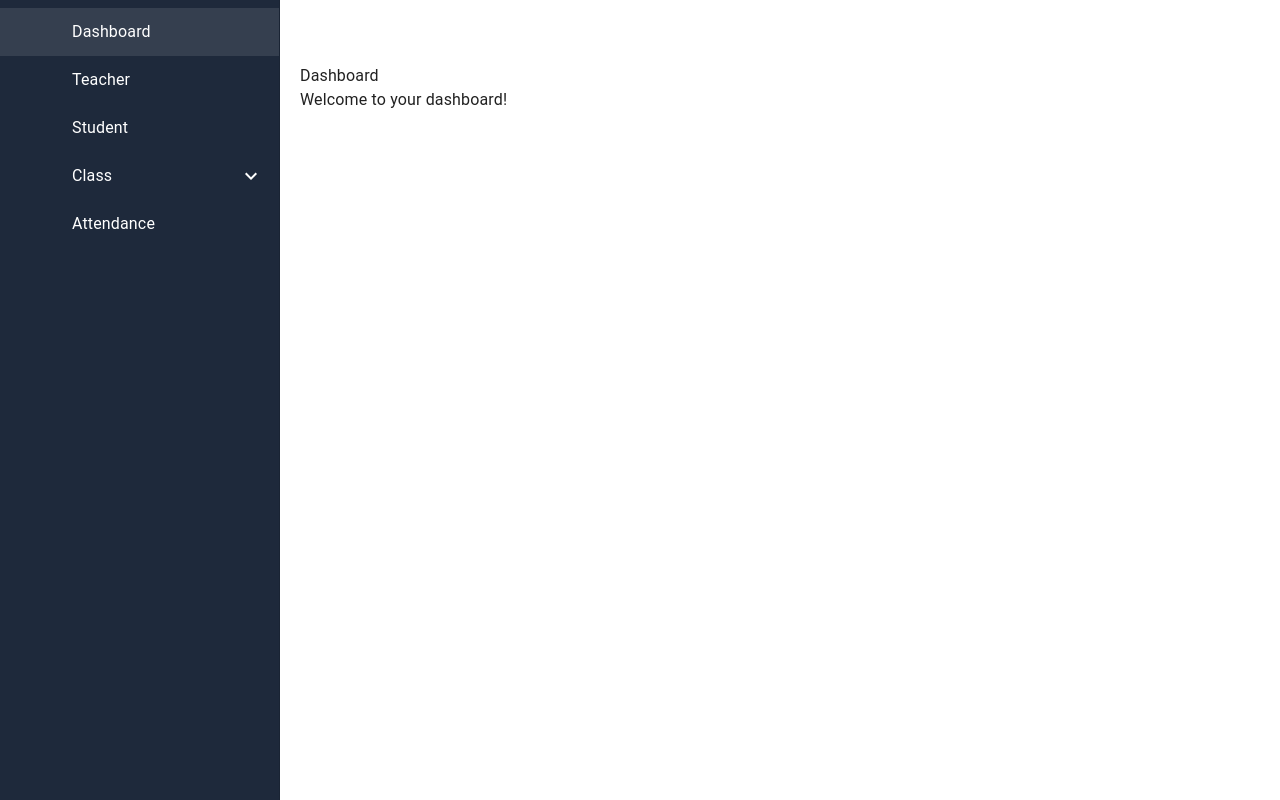
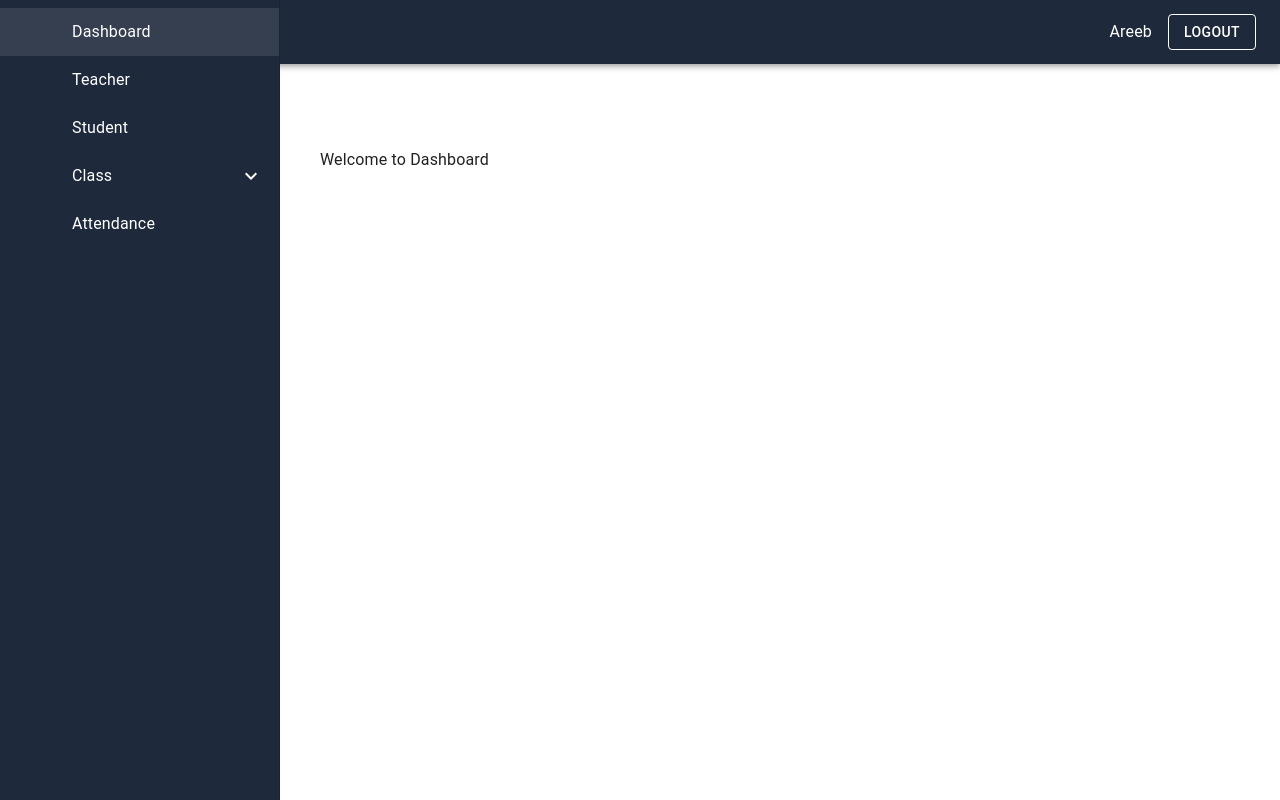
Before and after one commit to AreebMalik10/Attendance-Management-System-using-Next-JS, a Next.js app: page /dashboard in a window 1280 px wide. Built offline with nearby package versions, Linux system fonts and the light colour scheme; some icons are missing.

Commit message:
Updated with styles

```diff
--- a/src/app/dashboard/page.jsx
+++ b/src/app/dashboard/page.jsx
@@ -1,11 +1,15 @@
 import React from 'react'
+import Header from '../header/page'
 
 export default function Dashboard() {
     console.log("Dashboard Loaded")
   return (
-    <div>
-      <h1>Dashboard</h1>
-      <p>Welcome to your dashboard!</p>
-    </div>
+    <>
+    {/* <Header /> */}
+    <main style={{ padding: "20px" }}>
+        <h1>Welcome to Dashboard</h1>
+      </main>
+
+    </>
   )
 }
--- /dev/null
+++ b/src/app/header/page.jsx
@@ -0,0 +1,27 @@
+'use client';
+import { AppBar, Box, Button, Toolbar, Typography } from '@mui/material';
+import React from 'react'
+
+export default function Header() {
+    const profileName = "Areeb";
+
+    const handleLogout = () => {
+        console.log("Logout");
+    }
+  return (
+    <AppBar position='static' sx={{ backgroundColor: "#1e293b"}}>
+        <Toolbar sx={{ display: "flex", justifyContent: "space-between"}}>
+            <Typography variant="h6" component="div">AMS</Typography>
+
+            <Box sx={{ display: "flex", alignItems: "center", gap: 2}}>
+                <Typography variant="body1">{profileName}</Typography>
+                <Button color="inherit" variant="outlined" onClick={handleLogout} sx={{ borderColor: "white", color: "white"}}>
+                    Logout
+                </Button>
+            </Box>
+
+        </Toolbar>
+
+    </AppBar>
+  )
+}
--- a/src/app/layout.js
+++ b/src/app/layout.js
@@ -4,6 +4,7 @@ import "./globals.css";
 import { CssBaseline, Toolbar } from "@mui/material";
 import { usePathname } from "next/navigation";
 import Sidebar from "@/Components/Sidebar";
+import Header from "./header/page";
 
 const geistSans = Geist({
   variable: "--font-geist-sans",
@@ -33,11 +34,10 @@ export default function RootLayout({ children }) {
         // className={`${geistSans.variable} ${geistMono.variable} antialiased`}
       >
         <CssBaseline />
+        <Header />
         <div style={{ display: "flex"}}>
-        {/* <div> */}
           {!hideSidebar && <Sidebar /> }
           <main style={{ flexGrow:1, paddingLeft: "20px" ,width: "100%"}}>
-          {/* <main> */}
           {!hideSidebar && <Toolbar /> }
             {children}
           </main>
```
Also changed, not shown: src/Components/Sidebar.jsx (renamed from src/Components/Sidebar.js), src/Components/SidebarLink.jsx (renamed from src/Components/SidebarLink.js), src/Components/navConfig.jsx (renamed from src/Components/navConfig.js).
